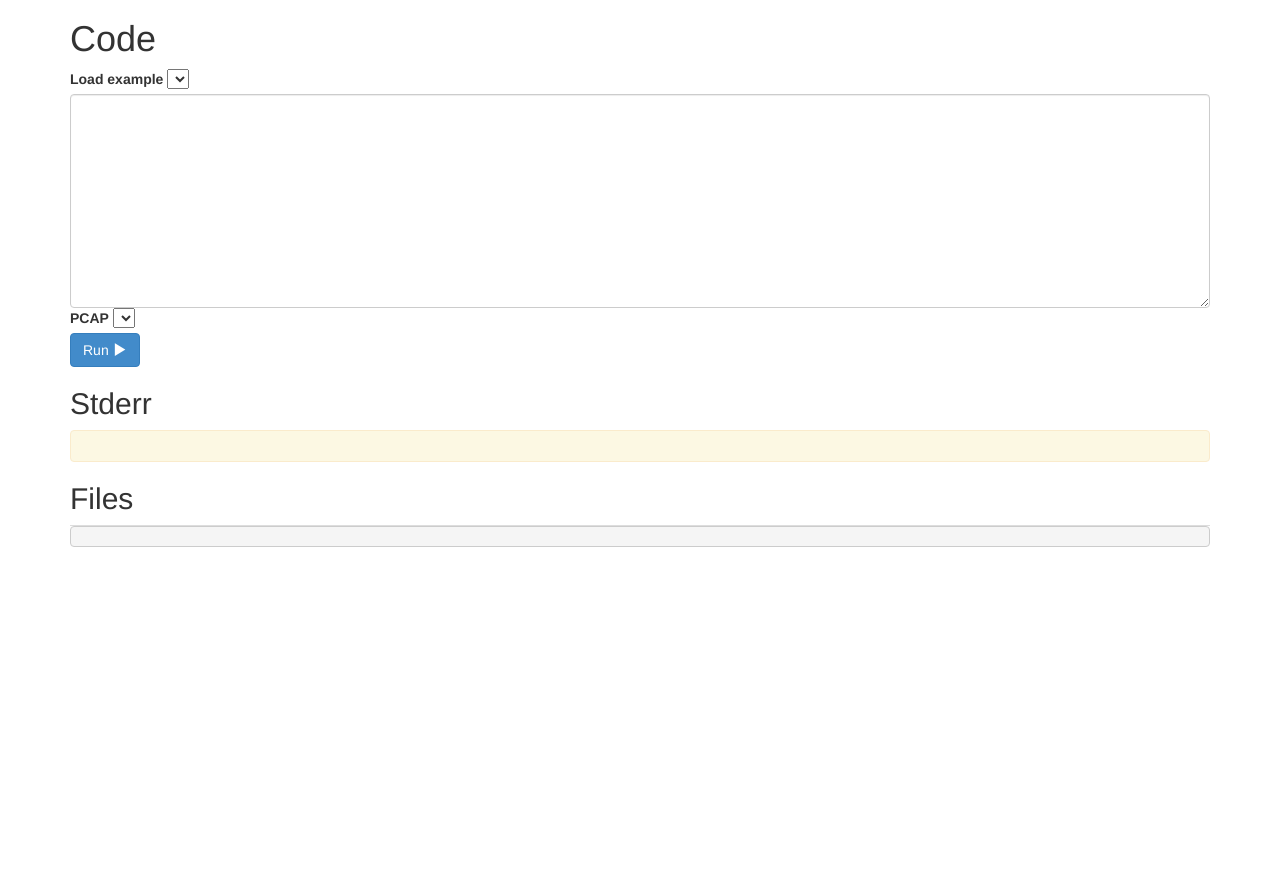
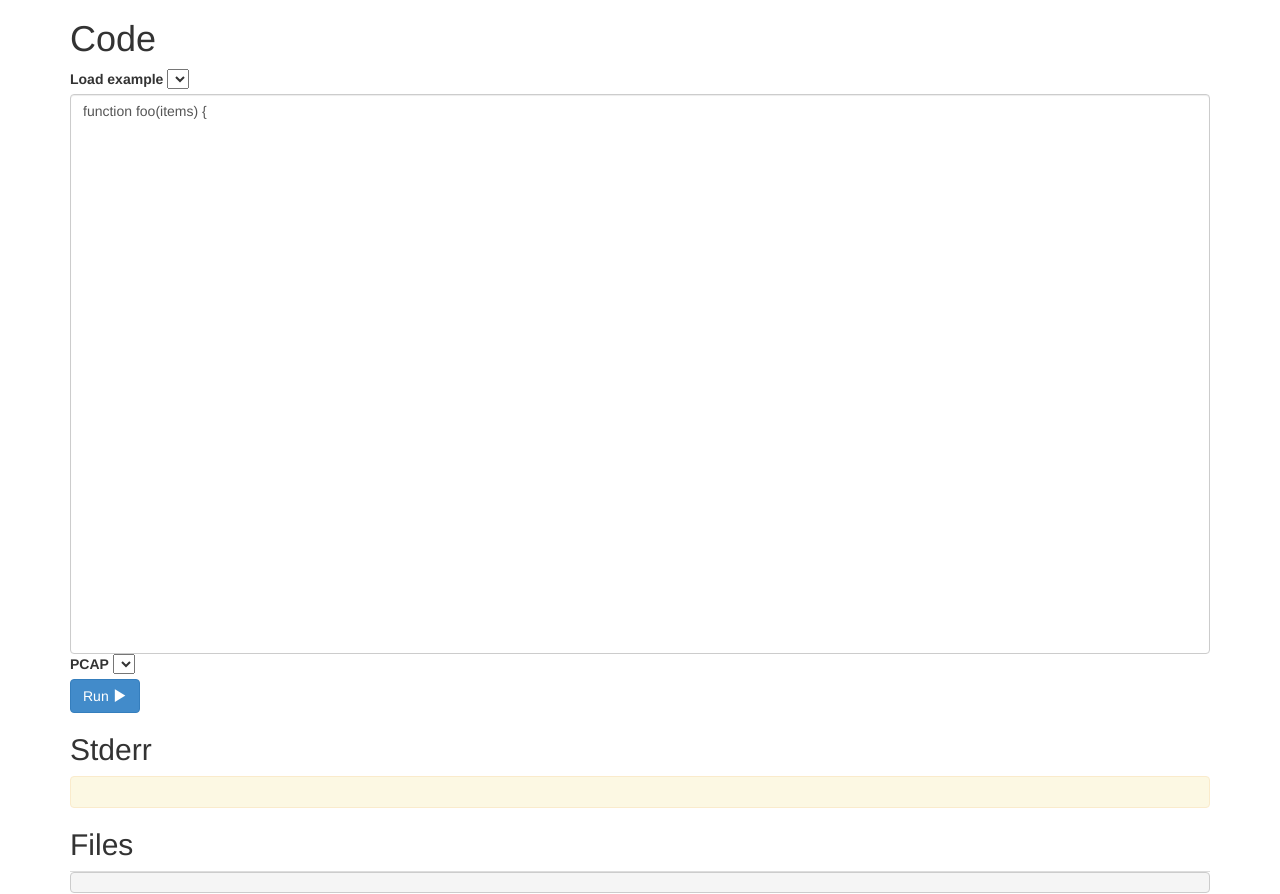
Before and after one commit to zeek/try-zeek, a Flask app: page / in a window 1280 px wide. Shown: the part 51-945 px from the top of the page. Before the commit the page ends 598 px from the top, so only its background shows below. Run offline with Flask 2, Linux system fonts and the light colour scheme; lists and menus that the app fills with data are empty; some libraries are stand-ins or nearby versions.

Commit message:
use http://ace.c9.io/ for editing text

```diff
--- a/manager/static/css/try-bro.css
+++ b/manager/static/css/try-bro.css
@@ -8,3 +8,7 @@
     overflow: hidden;
     text-overflow: ellipsis;
 }
+
+#editor {
+    height: 40em;
+}
--- a/manager/static/js/trybro.js
+++ b/manager/static/js/trybro.js
@@ -6,9 +6,15 @@
     $scope.mode = "text";
     $scope.visible = "Ready...";
 
+    $scope.editor = ace.edit("editor");
+    $scope.editor.getSession().setMode("ace/mode/perl");
+    $scope.editor.setShowPrintMargin(false);
+
+
     $scope.load_example = function () {
         $http.get("/static/examples/" + $scope.example_name).then(function(response) {
-            $scope.code = response.data;
+            $scope.editor.setValue(response.data);
+            $scope.editor.selection.clearSelection();
         });
     }
     $scope.$watch("example_name", function (newValue) {
@@ -19,8 +25,9 @@
     $scope.run_code = function() {
         $scope.mode = "text";
         $scope.file = "stdout.log";
-        $scope.visible = "Running..."
-        $http.post("/run", { "code": $scope.code, "pcap": $scope.pcap }).then(function(response) {
+        $scope.visible = "Running...";
+        var code = $scope.editor.getValue();
+        $http.post("/run", { "code": code, "pcap": $scope.pcap }).then(function(response) {
             $scope.job = response.data.job;
             $scope.wait();
         });
--- a/manager/templates/base.html
+++ b/manager/templates/base.html
@@ -63,9 +63,10 @@
     <!-- Bootstrap core JavaScript
     ================================================== -->
     <!-- Placed at the end of the document so the pages load faster -->
-    <script src="https://ajax.googleapis.com/ajax/libs/jquery/1.11.0/jquery.min.js"></script>
+    <script src="//ajax.googleapis.com/ajax/libs/jquery/1.11.0/jquery.min.js"></script>
     <script src="/static/js/bootstrap.min.js"></script>
     <script src="//ajax.googleapis.com/ajax/libs/angularjs/1.2.16/angular.min.js"></script>
-    <script src="/static/js/trybro.js"></script>
+    <script src="//cdnjs.cloudflare.com/ajax/libs/ace/1.1.3/ace.js"></script>
+    <script src="/static/js/trybro.js" type="text/javascript" charset="utf-8"></script>
   </body>
 </html>
--- a/manager/templates/index.html
+++ b/manager/templates/index.html
@@ -11,8 +11,8 @@
 <select ng-model="example_name" ng-options="e for e in examples">
 </select>
 
-<textarea class="form-control" rows="10" ng-model="code">
-</textarea>
+<div id="editor" class="form-control">function foo(items) {
+</div>
 
 <label>PCAP</label>
 <select ng-model="pcap" ng-options="p for p in pcaps">
```
